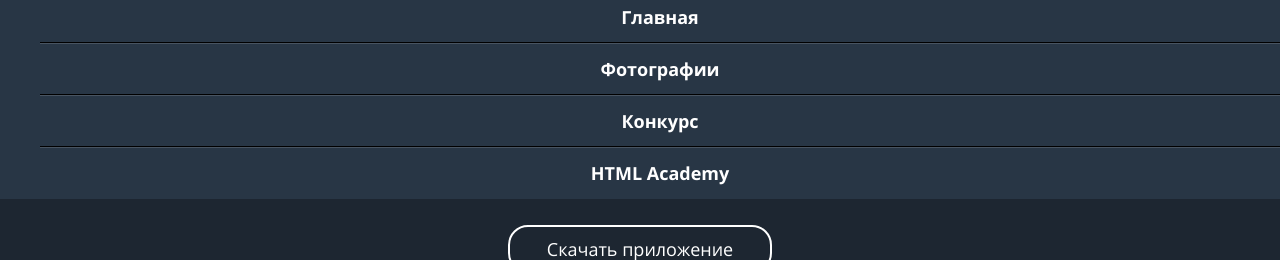
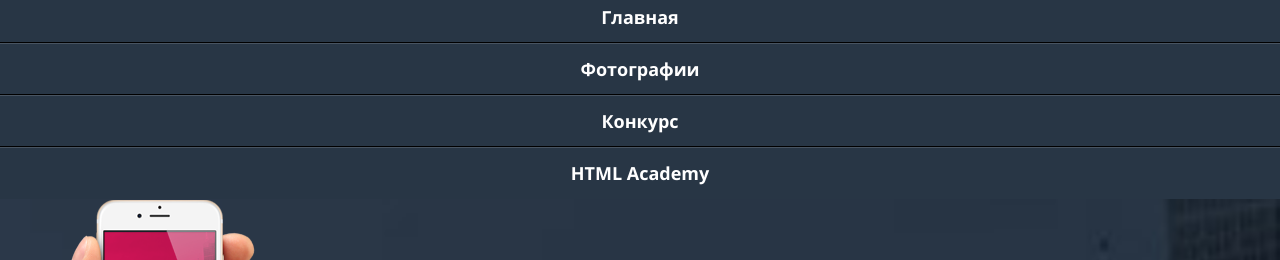
Before and after one commit to Nicodim/231362-pink, a website: page source/index.html in a window 1280 px wide. Shown: the part 40-300 px from the top of the page. Drawn offline with nearby package versions, Linux system fonts and the light colour scheme; files that its build step writes are made by us from their sources.

Commit message:
Исправления текстовых параметров и фоновых картинок

```diff
--- a/source/less/blocks/capabilities.less
+++ b/source/less/blocks/capabilities.less
@@ -8,6 +8,8 @@ position: relative;
   background-color: @light-gray;
 }
 .capabilities__list {
+  margin: 0;
+  padding: 0;
   position: relative;
   list-style: none;
 }
@@ -26,6 +28,7 @@ content: "";
 }
 .capabilities__slogan {
   font-size: 24px;
+  line-height: 29px;
   font-weight: 200;
 }
 .capabilities__description {
--- a/source/less/blocks/contacts.less
+++ b/source/less/blocks/contacts.less
@@ -6,8 +6,7 @@
 }
 .contacts__slogan {
   font-size: 24px;
-  line-height: auto;
-  font-weight: 400;
+  font-weight: 200;
 }
 .contacts__list {
   list-style: none;
--- a/source/less/blocks/header.less
+++ b/source/less/blocks/header.less
@@ -1,8 +1,5 @@
 .page-header {
   background-color: @navy-blue;
-  background-image: url("../img/iphone-hand-mobile@1x.png") url("../img/bg-back-mobile@1x.jpg");
-  background-repeat: no-repeat;
-  background-size: 258px 286px, cover;
 }
 .header__container {
   background-color: @dark-blue;
@@ -16,6 +13,7 @@
 }
 .main-nav__list {
   margin: 0;
+  padding: 0;
   list-style: none;
   text-align: center;
   background-color: @dark-blue;
--- a/source/less/blocks/offer.less
+++ b/source/less/blocks/offer.less
@@ -3,18 +3,31 @@
   line-height: 24px;
   color: @global-white;
   background-color: @navy-blue;
+  background-image: url(../img/iphone-hand-mobile@1x.png), url(../img/bg-back-mobile@1x.jpg);
+  background-repeat: no-repeat;
+  background-size: 258px 286px, cover;
 }
 .offer__download {
   display: block;
   padding-top: 40px;
 }
 .offer__link {
+  display: inline-block;
+  min-width: 281px;
+  font-family: "Open Sans", "Arial", sans-serif;
+  box-sizing: border-box;
+  padding: 18px 35px;
+  color: @global-white;
   font-size: 18px;
   line-height: 18px;
-  color: @global-white;
-  border: 2px solid @global-white;
-  border-radius: 20px;
+  font-weight: 700;
+  border: 3px solid @global-white;
+  border-radius: 40px;
   padding: 10px 37px;
+  margin-top: 28px;
+  cursor: pointer;
+  text-align: center;
+
 }
 .offer__link:hover,
 .offer__link:focus {
```
Lines whose indentation alone changed are shown as unchanged.
